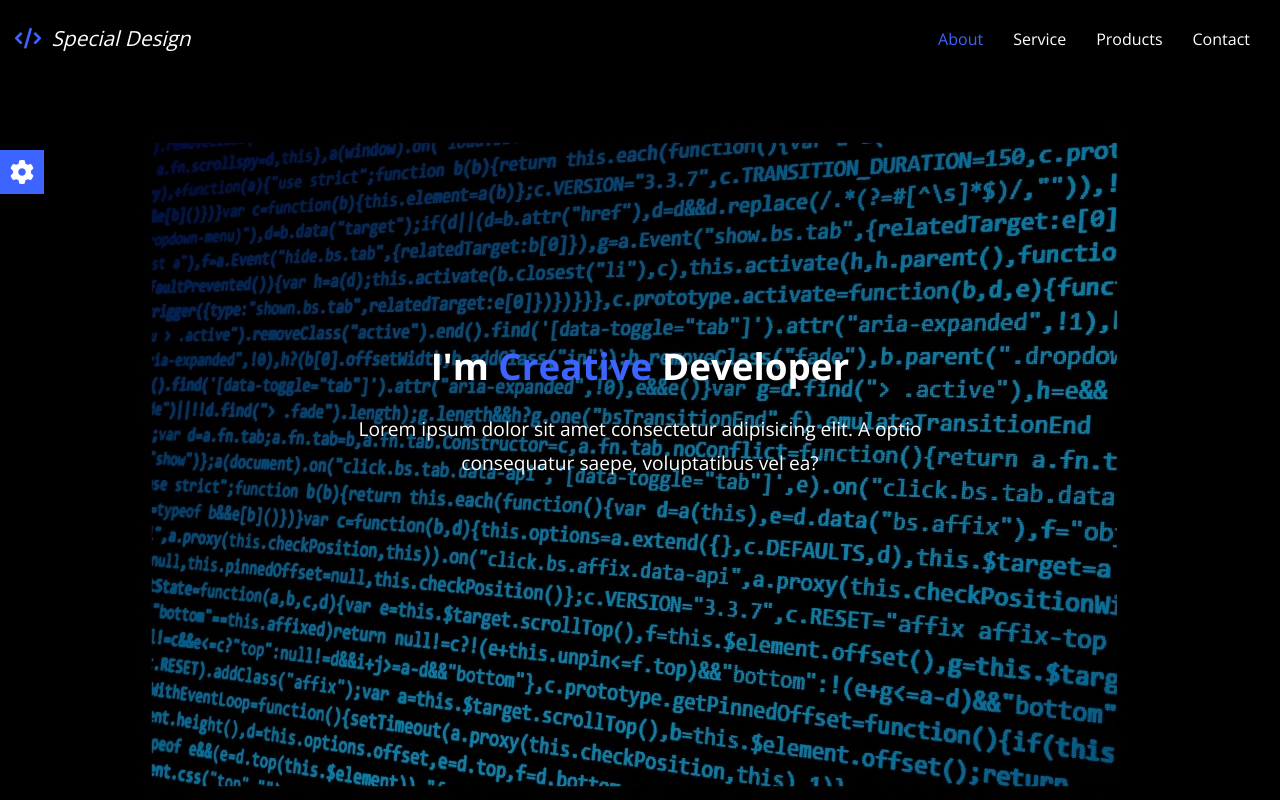
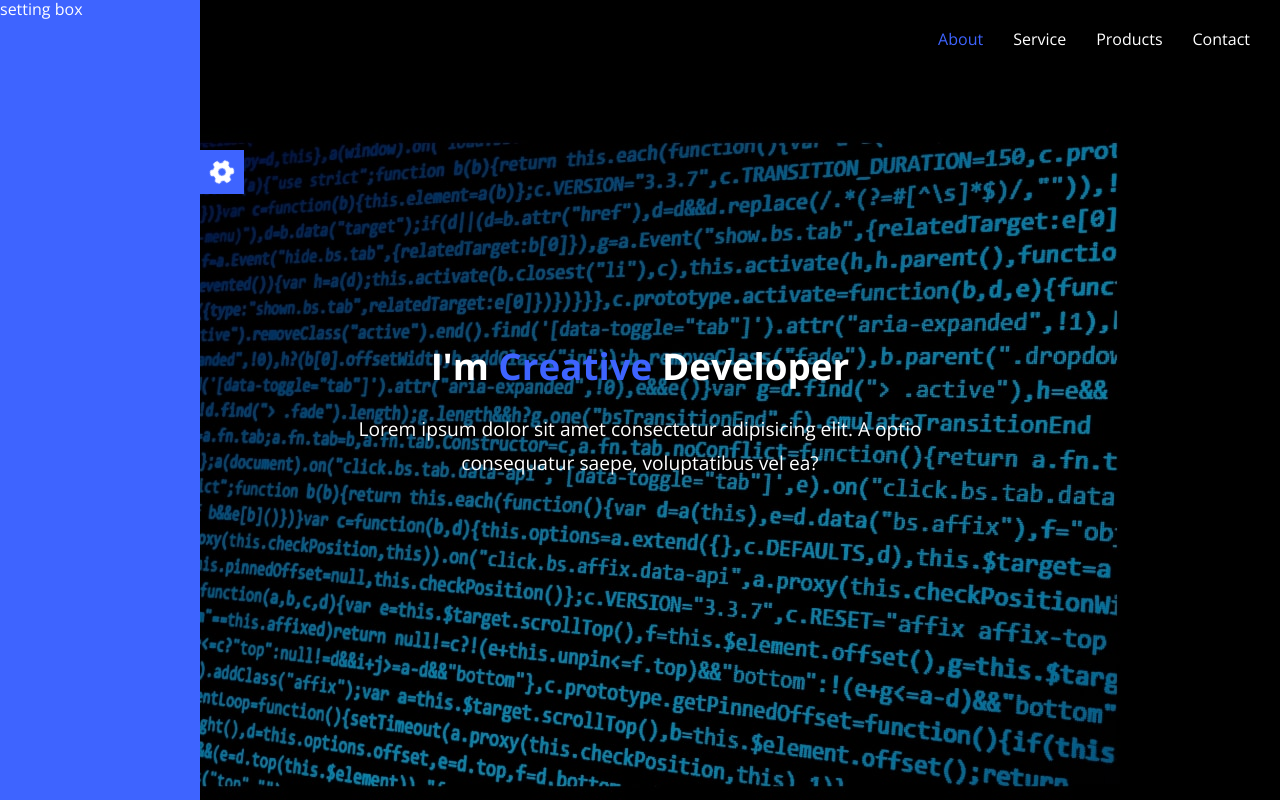
Before and after one commit to Sayed2210/Special-Template-Vanilla-JS, a plain HTML site: page index.html in a window 1280 px wide. Both pictures are taken after a click on the icon 22 px from the left and 172 px from the top of the page. Drawn offline with nearby package versions, Linux system fonts and the light colour scheme.

Commit message:
add  function to setting box

```diff
--- a/css/style.css
+++ b/css/style.css
@@ -33,15 +33,20 @@ ul {
     -o-transition: 0.3s;
     transition: 0.3s;
 }
-.setting-box i {
+.setting-box .setting-btn {
     position: absolute;
     right: -44px;
     top: 150px;
-    padding: 10px;
     background-color: var(--main-color);
-    font-size: 1.5rem;
     text-align: center;
     cursor: pointer;
+}
+.setting-box .setting-btn i {
+    padding: 10px;
+    font-size: 1.5rem;
+}
+.open {
+    left: 0;
 }
 /*Style Landing Section*/
 .landing-page {
--- a/index.html
+++ b/index.html
@@ -19,7 +19,7 @@
 <body>
     <!-- Setting box -->
     <div class="setting-box">
-        <i class="fa-solid fa-gear"></i>
+        <div class="setting-btn"><i class="fa-solid fa-gear"></i></div>
         <div class="setting-container">
             setting box
         </div>
--- a/js/script.js
+++ b/js/script.js
@@ -1,3 +1,10 @@
+//setting box
+document.querySelector(".setting-btn i").addEventListener("click", (e)=>{
+    //Make gear rotate
+    e.currentTarget.classList.toggle("fa-spin");
+    //open the box
+    document.querySelector(".setting-box").classList.toggle("open");
+})
 //selesct Landing Page section
 let landingPage = document.querySelector('.landing-page');
 //images array
```
